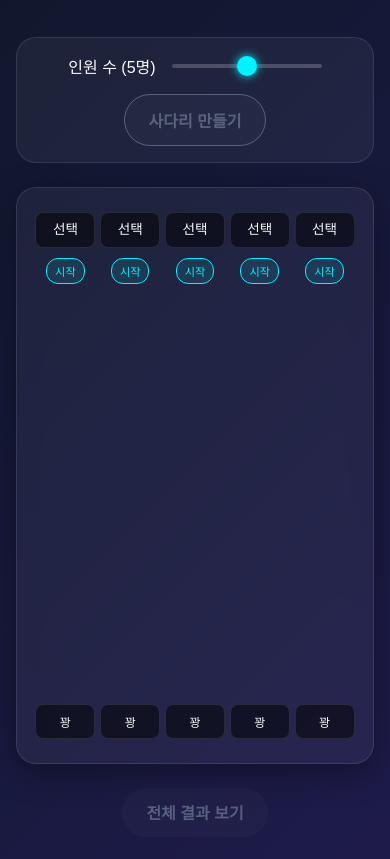
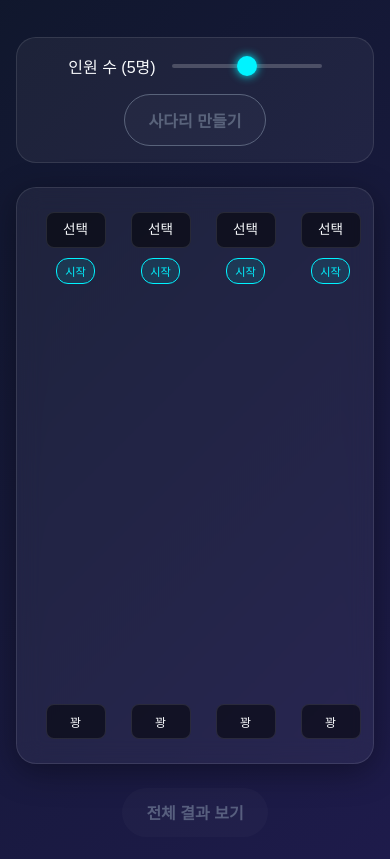
Before and after one commit to cks975/ladder_game, a plain HTML site: page index.html in a window 390 px wide. Shown: the part 129-988 px from the top of the page. Drawn offline with Linux system fonts and the light colour scheme; a web font is replaced by a local one.

Commit message:
모바일최적화

```diff
--- a/index.html
+++ b/index.html
@@ -24,6 +24,7 @@
         </section>
 
         <section class="game-board glass-panel">
+            <div class="game-board-inner" id="game-board-inner">
                 <div id="top-nodes" class="nodes-container">
                     <!-- 상단 참가자 노드들이 동적으로 생성됨 -->
                 </div>
@@ -34,6 +35,7 @@
 
                 <div id="bottom-nodes" class="nodes-container">
                     <!-- 하단 결과 노드들이 동적으로 생성됨 -->
+                </div>
             </div>
         </section>
 
--- a/script.js
+++ b/script.js
@@ -6,6 +6,7 @@ const DOM = {
     bottomNodes: document.getElementById('bottom-nodes'),
     canvas: document.getElementById('ladder-canvas'),
     playAllBtn: document.getElementById('play-all-btn'),
+    gameBoardInner: document.getElementById('game-board-inner'),
 };
 
 const CTX = DOM.canvas.getContext('2d');
@@ -49,6 +50,10 @@ function init() {
 }
 
 function renderNodes() {
+    // 노드 수에 따른 최소 너비 동적 설정 (노드당 여유 공간 85px 할당)
+    const minRequiredWidth = Math.max(100, state.numPlayers * 85);
+    DOM.gameBoardInner.style.minWidth = `max(100%, ${minRequiredWidth}px)`;
+
     DOM.topNodes.innerHTML = '';
     DOM.bottomNodes.innerHTML = '';
 
--- a/style.css
+++ b/style.css
@@ -159,6 +159,26 @@ input[type=range]::-webkit-slider-runnable-track {
     flex-direction: column;
     position: relative;
     padding: 1.5rem 1rem;
+    overflow-x: auto;
+    -webkit-overflow-scrolling: touch;
+}
+
+.game-board::-webkit-scrollbar {
+    height: 8px;
+}
+.game-board::-webkit-scrollbar-track {
+    background: rgba(255, 255, 255, 0.05);
+    border-radius: 4px;
+}
+.game-board::-webkit-scrollbar-thumb {
+    background: var(--primary-color);
+    border-radius: 4px;
+}
+
+.game-board-inner {
+    display: flex;
+    flex-direction: column;
+    min-width: 100%;
 }
 
 .nodes-container {
```
Lines whose indentation alone changed are shown as unchanged.
